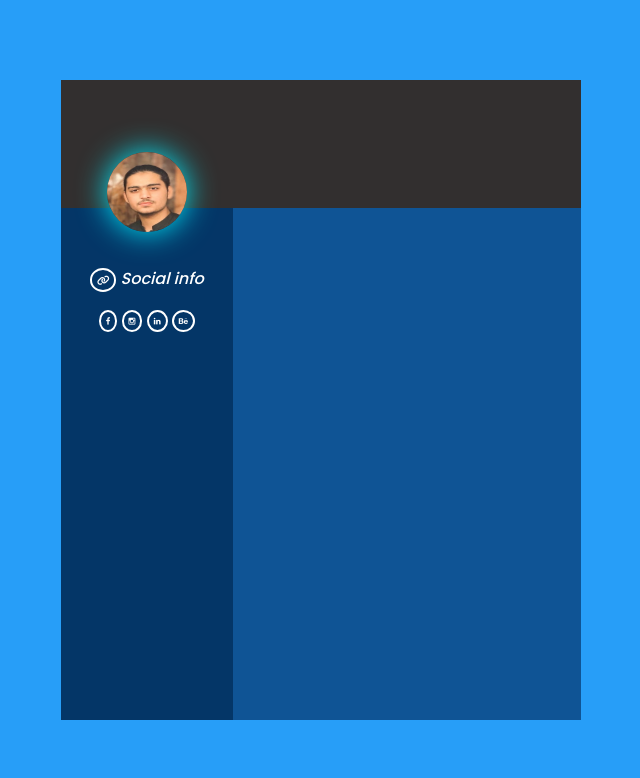
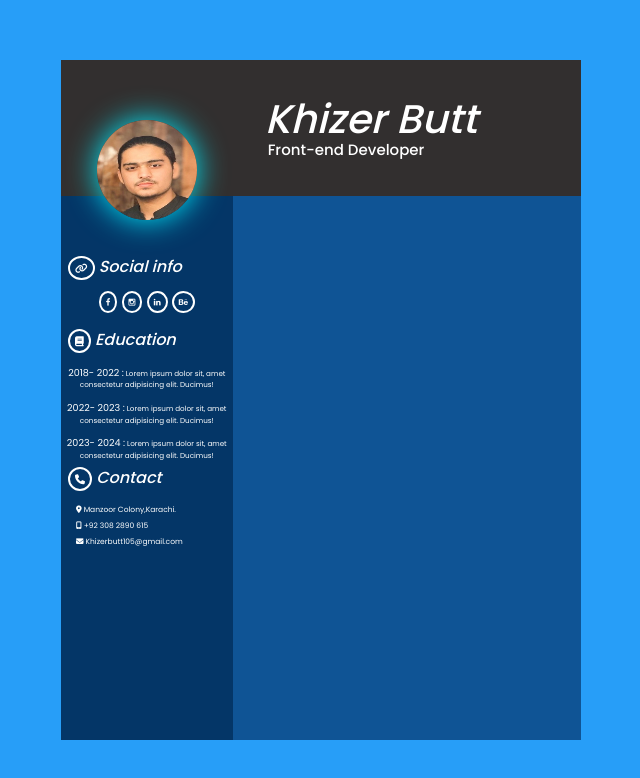
Before and after one commit to KHIZERBUTT07/Step-Forward-Solution, a plain HTML site: page cv.html in a window 1280 px wide. Shown: the whole page, without its empty margins (319-959 px from the left). Drawn offline with Linux system fonts and the light colour scheme.

Commit message:
Update cv.html

```diff
--- a/cv.html
+++ b/cv.html
@@ -25,7 +25,7 @@
         }
         .resume{
           /* margin-block: 40px; */
-            height:80vh;
+            height:85vh;
             width: 65vh;
             background-color:rgb(15, 84, 149) ;
         }
@@ -47,17 +47,17 @@
         }
         .img-area img{
             position: absolute;
-            top: 19%;
+            top: 15%;
             /* left: 37%; */
-            width: 80px;
-            height: 80px;
+            width: 100px;
+            height: 100px;
             border-radius: 50%;
             box-shadow: 0 0 30px #0ef;
         }
         .social-info{
             display: flex;
-            justify-content: space-around;
-            align-items: center;
+            /* justify-content: space-around; */
+            /* align-items: center; */
             color: white;
             padding-top:60px;
             flex-direction: column;
@@ -81,7 +81,7 @@
             padding: 5px;
         }
     .social-info a{
-            margin-top: 10px;
+            /* margin-top: 10px; */
             display: inline-flex;
             border: 2px solid white;
             border-radius:50% ;
@@ -96,23 +96,86 @@
             text-decoration: none;
             color: white;
         }
+        .social-info ul{
+            padding-inline:10px ;
+            text-align: center;
+        }
         .social-info a:hover{
             background: rgb(15, 84, 149);
             color:black;
             box-shadow: 0 0 25px #0ef;
+        }
+        .education{
+            display: flex;
+            /* justify-content: space-around; */
+            /* align-items: center; */
+            color: white;
+            flex-direction: column;
+            white-space: wrap;
+        }
+        .education p{
+            align-items: center;
+            justify-content: space-around;
+            text-align: center;
+            font-size:0.45rem ;
+            padding: 5px;
+            display: inline-block;
+            margin: 0;
+
+        }
+        .education span{
+            font-size:0.6rem ;
+        }
+        .contact{
+            display: flex;
+            /* justify-content: space-around; */
+            /* align-items: center; */
+            color: white;
+            flex-direction: column;
+            white-space: wrap;
+        }
+        h3{
+           padding-inline: 7px;
+        }
+
+        .contact p{
+            align-items: center;
+            /* justify-content: space-around; */
+            font-size:0.47rem ;
+            padding: 5px 5px 0 15px;
+            display: inline-block;
+            margin: 0px;
+        }
+        /* ............................................................................................................ */
+
+        .top-area h1{
+            color: white;
+            font-style: italic;
+            font-size:40px;
+            text-align: center;
+            padding-top: 35px;
+            padding-left: 100px;
+        }
+        .top-area h4{
+            color: white;
+            font-size:15px;
+            text-align: center;
+            padding-left: 50px;
+            margin-top: -10px;
         }
     </style>
 </head>
 <body>
     <div class="resume">
         <div class="top-area">
-
+            <h1>Khizer Butt</h1>
+            <h4>Front-end Developer</h4>
         </div>
         <div class="left-area">
             <div class="img-area">
                 <img src="assets/images/khizerpasppic.jpg" alt="">
             </div>
-            <div class="social-info">
+            <div class="social-info" >
 
                 <h3> <i class="fa-solid fa-link icons"></i> Social info</h3>
                 <ul>
@@ -120,12 +183,22 @@
                     <a href="https://www.instagram.com/khizer__butt__xyz?igsh=MnB1bjZwZGpzb3Fo&utm_source=qr" target="_blank" style="--i:7" ><i class="fa fa-instagram"></i></a>
                     <a href="https://www.linkedin.com/in/khizer-butt-637a3a241?utm_source=share&utm_campaign=share_via&utm_content=profile&utm_medium=android_app" target="_blank" style="--i:8" ><i class="fa fa-linkedin"></i></a>
                     <a href="#" style="--i:9" ><i class="fa fa-behance"></i></a>
-
-
-
                 </ul>
             </div>
+            <div class="education">
+                <h3> <i class="fa-solid fa-book icons"></i> Education</h3>
+                <p><span>2018- 2022 :</span> Lorem ipsum dolor sit, amet consectetur adipisicing elit. Ducimus!</p>
+                <p><span>2022- 2023 :</span> Lorem ipsum dolor sit, amet consectetur adipisicing elit. Ducimus!</p>
+                <p><span>2023- 2024 :</span> Lorem ipsum dolor sit, amet consectetur adipisicing elit. Ducimus!</p>
+            </div>
+            <div class="contact">
+                <h3><i class="fa-solid fa-phone icons"></i> Contact  </h3>
+                 <p><i class="fa-solid fa-location-dot"></i> Manzoor Colony,Karachi.</p>
+                 <p><i class="fa-solid fa-mobile-screen"></i> +92 308 2890 615</p>
+                 <p><i class="fa-solid fa-envelope"></i> Khizerbutt105@gmail.com</p>
+            </div>
         </div>
+
     </div>
 </body>
 </html>
```
